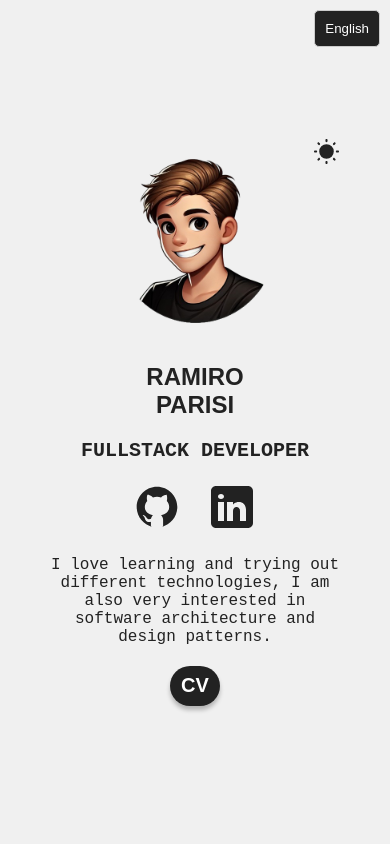
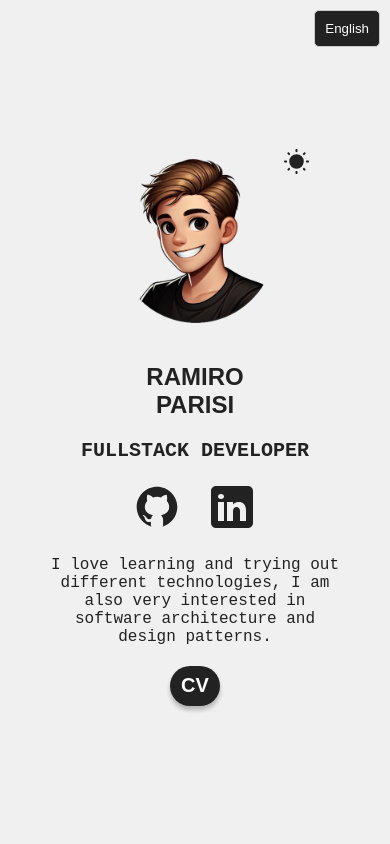
Before and after one commit to Ramiroparisi/Portafolio, a React (Vite) app: page / in a window 390 px wide. Shown: the top 844 px of the page. Built offline with nearby package versions, Linux system fonts and the light colour scheme.

Commit message:
Mejoro responsive

```diff
--- a/src/secciones/Perfil/profileStyles.module.css
+++ b/src/secciones/Perfil/profileStyles.module.css
@@ -59,7 +59,8 @@
 
 .colorMode{
     position: absolute;
-    right: 0;
+    top:10px;
+    right: 10px;
     width: 25px;
 }
 
@@ -68,7 +69,7 @@
 }
 
 .description{
-    max-width: 28ch;
+    max-width: 30ch;
     align-self: center;
 }
 
@@ -164,7 +165,7 @@
 
     .colorMode{
         position: absolute;
-        right: 0;
+        right: 30px;
         width: 25px;
     }
 
```
